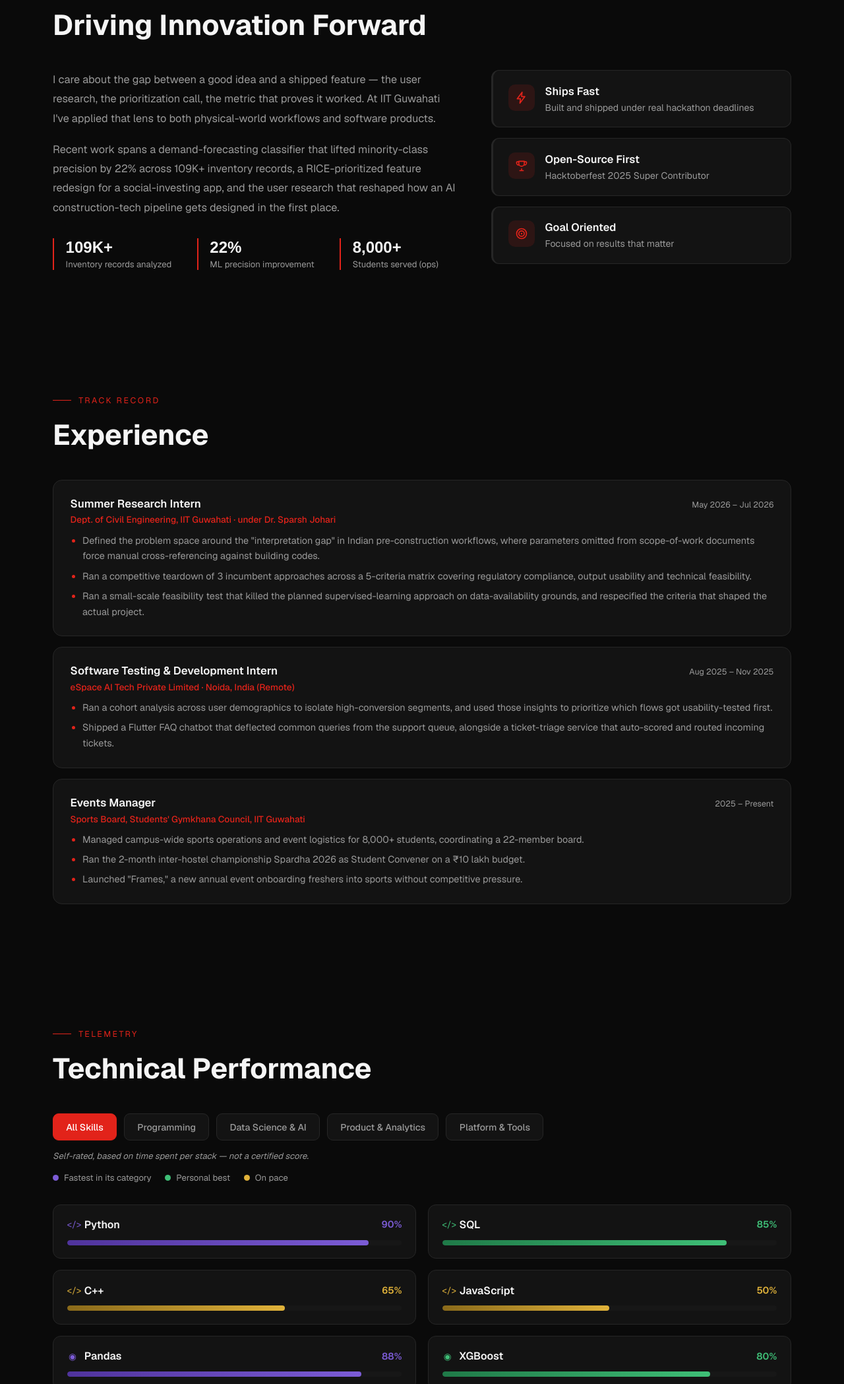
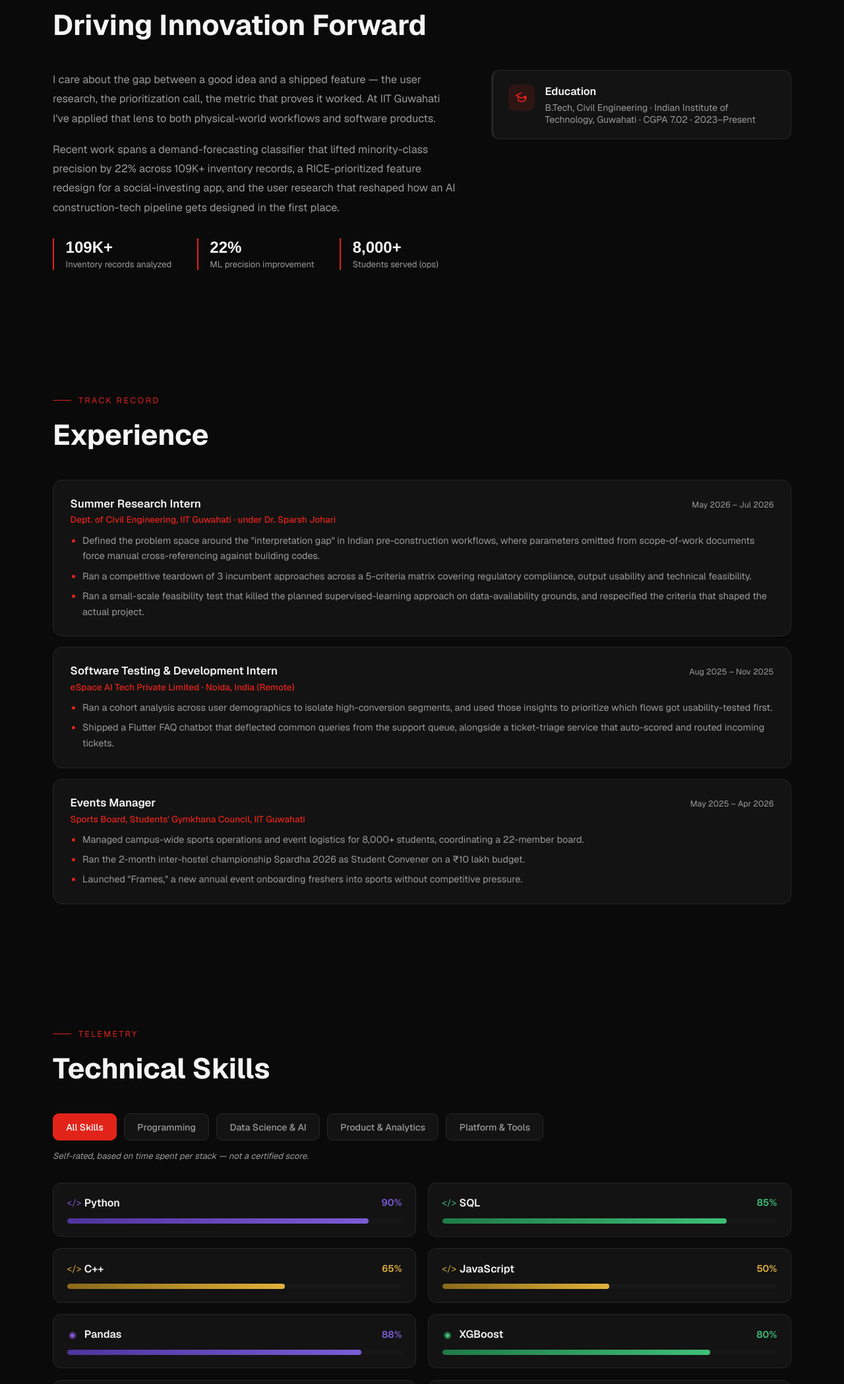
Before and after one commit to maiHydrogen/portfolio, a plain HTML site: page index.html in a window 1280 px wide. Shown: the part 1040-3137 px from the top of the page at 66% size. Drawn offline with nearby package versions, Linux system fonts and the light colour scheme; a web font is replaced by a local one.

Commit message:
fixed minor bugs

```diff
--- a/index.html
+++ b/index.html
@@ -131,29 +131,11 @@
       <div class="feature-list">
         <div class="feature-card">
           <span class="feature-icon">
-            <svg width="20" height="20" viewBox="0 0 24 24" fill="none"><path d="M13 2L4 14h6l-1 8 9-12h-6l1-8z" stroke="currentColor" stroke-width="2" stroke-linejoin="round"/></svg>
+            <svg width="20" height="20" viewBox="0 0 24 24" fill="none"><path d="M12 3L2 8l10 5 8-4v6M6 10.5V16c0 1.5 2.5 3 6 3s6-1.5 6-3v-5.5" stroke="currentColor" stroke-width="2" stroke-linejoin="round"/></svg>
           </span>
           <div>
-            <h3>Ships Fast</h3>
-            <p>Built and shipped under real hackathon deadlines</p>
-          </div>
-        </div>
-        <div class="feature-card">
-          <span class="feature-icon">
-            <svg width="20" height="20" viewBox="0 0 24 24" fill="none"><path d="M8 21h8M12 17v4M7 4h10v4a5 5 0 01-10 0V4z" stroke="currentColor" stroke-width="2" stroke-linejoin="round"/><path d="M7 5H4a1 1 0 00-1 1v1a4 4 0 004 4M17 5h3a1 1 0 011 1v1a4 4 0 01-4 4" stroke="currentColor" stroke-width="2"/></svg>
-          </span>
-          <div>
-            <h3>Open-Source First</h3>
-            <p>Hacktoberfest 2025 Super Contributor</p>
-          </div>
-        </div>
-        <div class="feature-card">
-          <span class="feature-icon">
-            <svg width="20" height="20" viewBox="0 0 24 24" fill="none"><circle cx="12" cy="12" r="9" stroke="currentColor" stroke-width="2"/><circle cx="12" cy="12" r="5" stroke="currentColor" stroke-width="2"/><circle cx="12" cy="12" r="1.5" fill="currentColor"/></svg>
-          </span>
-          <div>
-            <h3>Goal Oriented</h3>
-            <p>Focused on results that matter</p>
+            <h3>Education</h3>
+            <p>B.Tech, Civil Engineering &middot; Indian Institute of Technology, Guwahati &middot; CGPA 7.02 &middot; 2023&ndash;Present</p>
           </div>
         </div>
       </div>
@@ -225,7 +207,7 @@
 
       <!-- Constant -->
       <div class="exp-card">
-        <div class="exp-head"><h3>Events Manager</h3><span class="exp-meta">2025 &ndash; Present</span></div>
+        <div class="exp-head"><h3>Events Manager</h3><span class="exp-meta">May 2025 &ndash; Apr 2026</span></div>
         <p class="exp-org">Sports Board, Students' Gymkhana Council, IIT Guwahati</p>
         <ul class="exp-bullets">
           <li>Managed campus-wide sports operations and event logistics for 8,000+ students, coordinating a 22-member board.</li>
@@ -239,7 +221,7 @@
   <!-- ================= SKILLS ================= -->
   <section id="skills" class="wrap section">
     <p class="eyebrow"><span class="eyebrow-line"></span> TELEMETRY</p>
-    <h2 class="section-title">Technical Performance</h2>
+    <h2 class="section-title">Technical Skills</h2>
 
     <div class="filter-row" role="tablist" aria-label="Filter skills by category">
       <button class="filter-btn active" data-filter="all" role="tab" aria-selected="true" data-track-content="pm">All Skills</button>
@@ -259,11 +241,6 @@
     </div>
 
     <p class="skill-note">Self-rated, based on time spent per stack &mdash; not a certified score.</p>
-    <div class="skill-legend">
-      <span><i style="background:var(--purple)"></i> Fastest in its category</span>
-      <span><i style="background:var(--green)"></i> Personal best</span>
-      <span><i style="background:var(--yellow)"></i> On pace</span>
-    </div>
 
     <div class="skill-grid" id="skillGrid">
 
@@ -616,10 +593,10 @@
 
       <article class="project-card" data-track-content="pm">
         <div class="project-media cover-plate cover-blue">
-          <span>Grown</span>
+          <span>Groww</span>
         </div>
         <div class="project-body">
-          <h3>Grown &mdash; Social Investing Feature</h3>
+          <h3>Groww &mdash; Social Investing Feature</h3>
           <p>Mapped user personas and 6+ trust/discoverability pain points in retail investing, prioritized features via RICE, and defined a GTM plan with launch KPIs (DAU, engagement rate) for a portfolio-sharing feature.</p>
           <div class="tag-row"><span class="tag">Figma</span><span class="tag">RICE</span><span class="tag">GTM Strategy</span></div>
           <div class="link-row">
@@ -791,7 +768,7 @@
             <svg width="18" height="18" viewBox="0 0 24 24" fill="none"><path d="M4.98 3.5a2.5 2.5 0 11-.02 5.001A2.5 2.5 0 014.98 3.5zM3 9h4v12H3V9zm7 0h3.8v1.7h.05c.53-1 1.83-2.05 3.77-2.05C21.9 8.65 22 11.4 22 14.7V21h-4v-5.6c0-1.34-.02-3.07-1.87-3.07-1.87 0-2.16 1.46-2.16 2.97V21h-4V9z" fill="currentColor"/></svg>
             LinkedIn
           </a>
-          <a href="mailto:himanshu.4043@iitg.ac.in">
+          <a href="mailto:taespadhihary@gmail.com">
             <svg width="18" height="18" viewBox="0 0 24 24" fill="none"><path d="M4 4h16v16H4V4z" stroke="currentColor" stroke-width="2"/><path d="M4 6l8 7 8-7" stroke="currentColor" stroke-width="2" stroke-linejoin="round"/></svg>
             Email
           </a>
@@ -799,10 +776,6 @@
         <div class="side-card">
           <h3>Current Base</h3>
           <p>IIT Guwahati, Assam, India</p>
-        </div>
-        <div class="side-card">
-          <h3>Education</h3>
-          <p>B.Tech, Civil Engineering<br>Indian Institute of Technology, Guwahati<br>CGPA 7.02 &middot; 2023&ndash;Present</p>
         </div>
         <div class="side-card">
           <h3>Response Time</h3>
--- a/script.js
+++ b/script.js
@@ -94,5 +94,5 @@ form.addEventListener('submit', (e) => {
 
   const subject = encodeURIComponent(`Portfolio inquiry from ${name}`);
   const body = encodeURIComponent(`${message}\n\n— ${name} (${email})`);
-  window.location.href = `mailto:himanshu.4043@iitg.ac.in?subject=${subject}&body=${body}`;
+  window.location.href = `mailto:taespadhihary@gmail.com?subject=${subject}&body=${body}`;
 });
--- a/styles.css
+++ b/styles.css
@@ -207,10 +207,7 @@ nav.links a:hover::after, nav.links a:focus-visible::after{ width:100%; }
 }
 .filter-btn:hover{ color:var(--ink); border-color:var(--ink); }
 .filter-btn.active{ background:var(--red); border-color:var(--red); color:#fff; }
-.skill-note{ color:var(--mute); font-size:0.82rem; margin:0 0 1rem; font-style:italic; }
-.skill-legend{ display:flex; gap:1.3rem; flex-wrap:wrap; margin:0 0 2rem; }
-.skill-legend span{ display:inline-flex; align-items:center; gap:0.5rem; font-size:0.82rem; color:var(--mute); }
-.skill-legend i{ width:9px; height:9px; border-radius:50%; display:inline-block; }
+.skill-note{ color:var(--mute); font-size:0.82rem; margin:0 0 2rem; font-style:italic; }
 
 .skill-grid{ display:grid; grid-template-columns:1fr 1fr; gap:1.1rem; }
 .skill-row{
```
